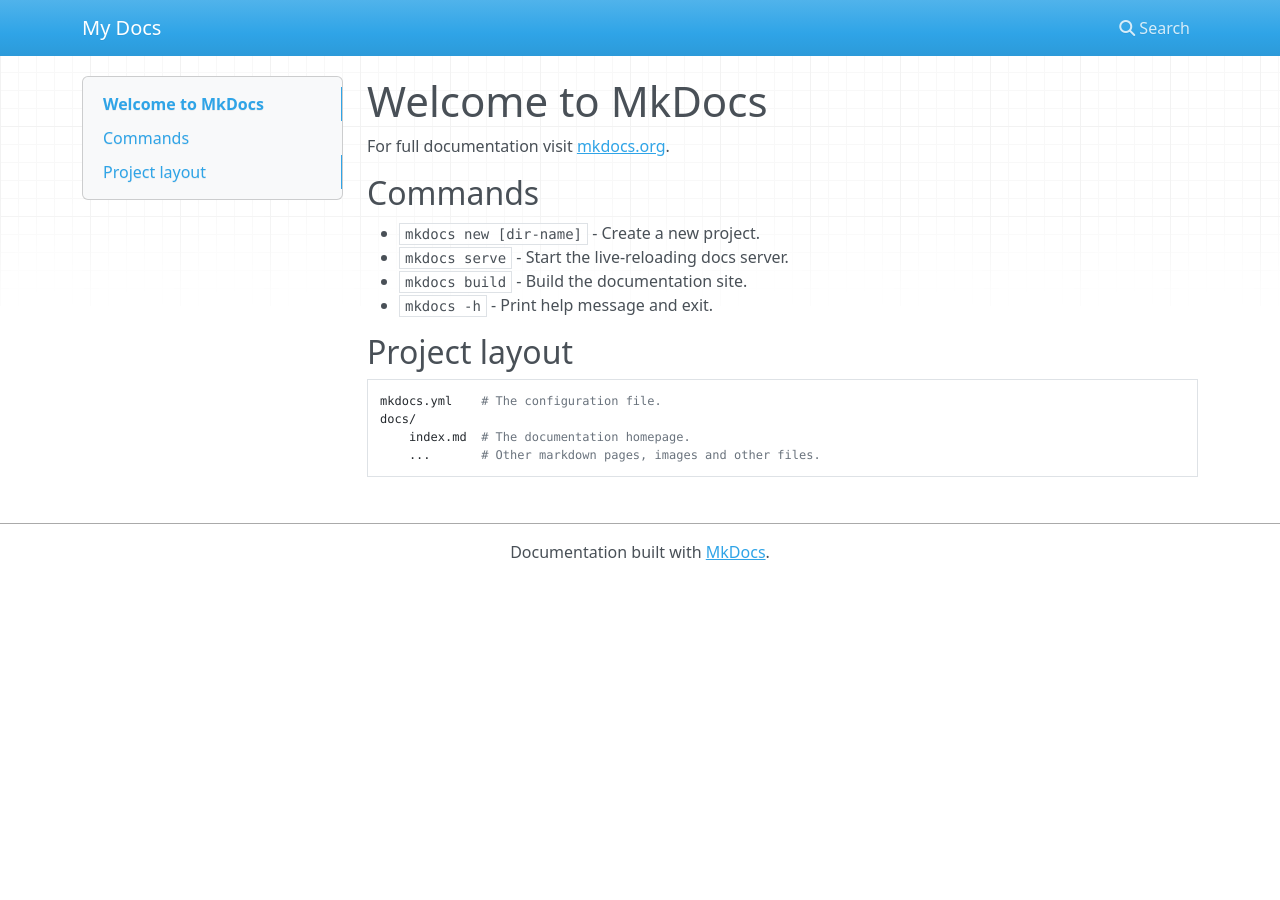
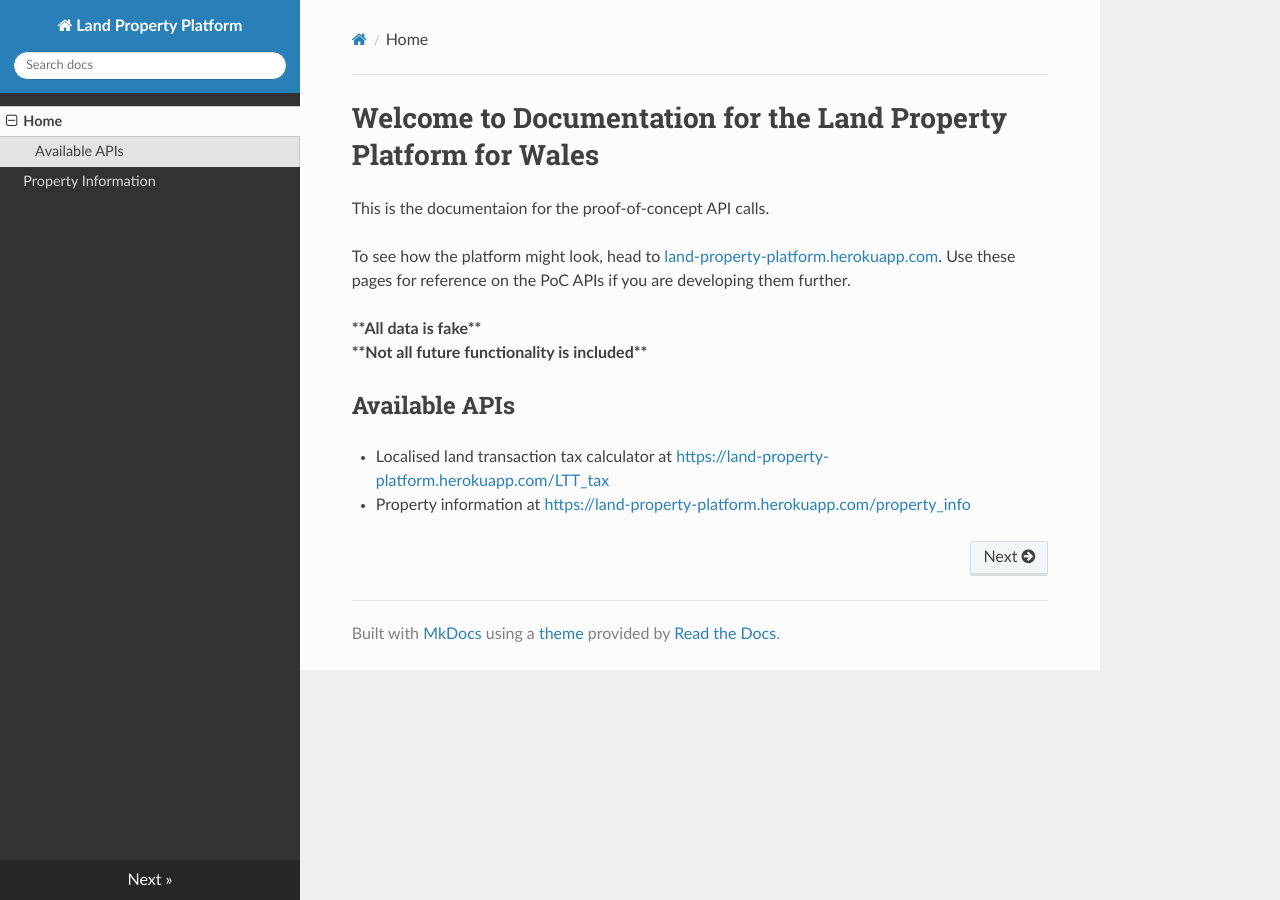
Before and after one commit to welsh-revenue-authority/property_platform_app, an MkDocs documentation site: the page built from docs/index.md, in a window 1280 px wide. Built offline with MkDocs 1.6.1, drawn with Linux system fonts in a browser that asks for light colours; nearby versions of some CDN libraries.

Commit message:
mkdocs API documentation first pass

```diff
--- a/docs/index.md
+++ b/docs/index.md
@@ -1,17 +1,18 @@
-# Welcome to MkDocs
+# Welcome to Documentation for the Land Property Platform for Wales
 
-For full documentation visit [mkdocs.org](https://www.mkdocs.org).
+This is the documentaion for the proof-of-concept API calls.
 
-## Commands
+To see how the platform might look, head to
+[land-property-platform.herokuapp.com](https://land-property-platform.herokuapp.com).
+Use these pages for reference on the PoC APIs if you are developing them
+further.
 
-* `mkdocs new [dir-name]` - Create a new project.
-* `mkdocs serve` - Start the live-reloading docs server.
-* `mkdocs build` - Build the documentation site.
-* `mkdocs -h` - Print help message and exit.
+__\*\*All data is fake\*\*__<br>
+__\*\*Not all future functionality is included\*\*__
 
-## Project layout
+## Available APIs
 
-    mkdocs.yml    # The configuration file.
-    docs/
-        index.md  # The documentation homepage.
-        ...       # Other markdown pages, images and other files.
+* Localised land transaction tax calculator at
+[https://land-property-platform.herokuapp.com/LTT_tax](https://land-property-platform.herokuapp.com/LTT_tax)
+* Property information at
+[https://land-property-platform.herokuapp.com/property_info](https://land-property-platform.herokuapp.com/property_info)
--- a/mkdocs.yml
+++ b/mkdocs.yml
@@ -1 +1,5 @@
-site_name: My Docs
+site_name: Land Property Platform
+nav:
+  - Home: index.md
+  - Property Information: property_info.md
+theme: readthedocs
```
Also changed, not shown: docs/property_info.md (added, +74 -0 lines).
